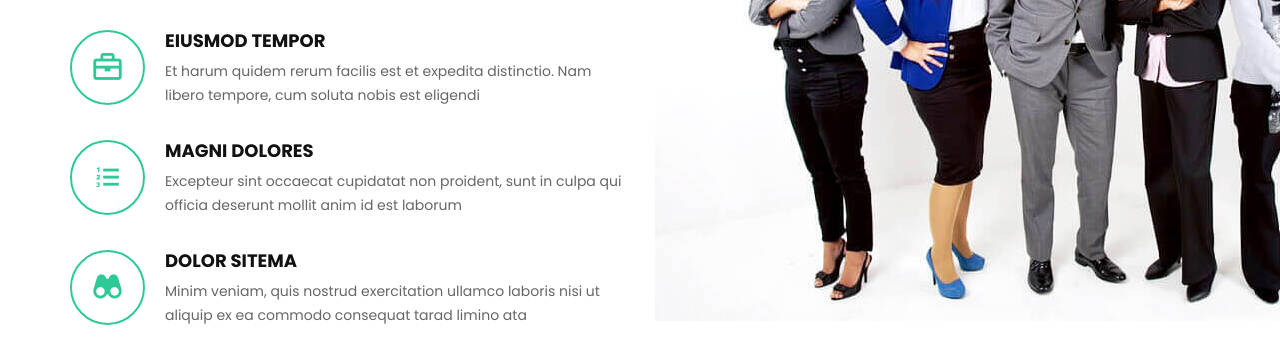
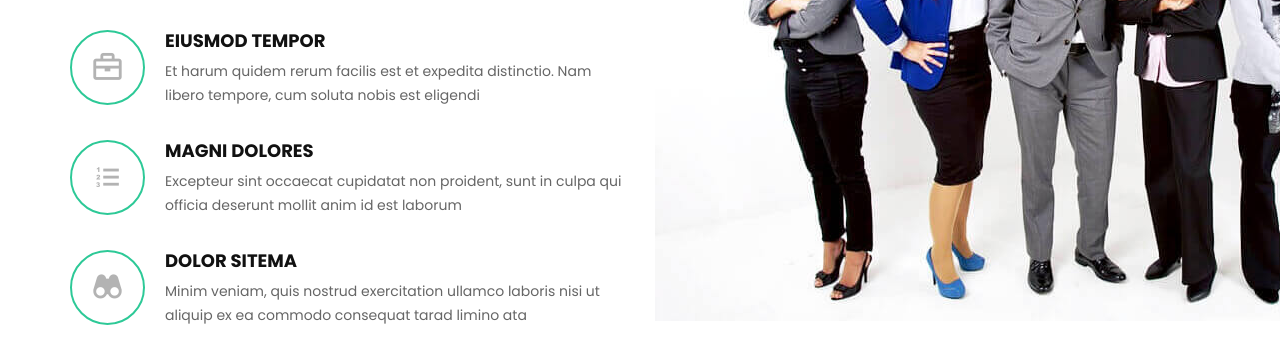
Before and after one commit to aida0408/Regna, a plain HTML site: page index.html in a window 1280 px wide. Shown: the part 1035-1389 px from the top of the page. Drawn offline with nearby package versions, Linux system fonts and the light colour scheme.

Commit message:
change color

```diff
--- a/css/style.css
+++ b/css/style.css
@@ -448,6 +448,9 @@ a {
 
 .team-icon {
     font-size: 24px;
+
+}
+.bx{
     color: #b3b3b3;
 }
 
```
